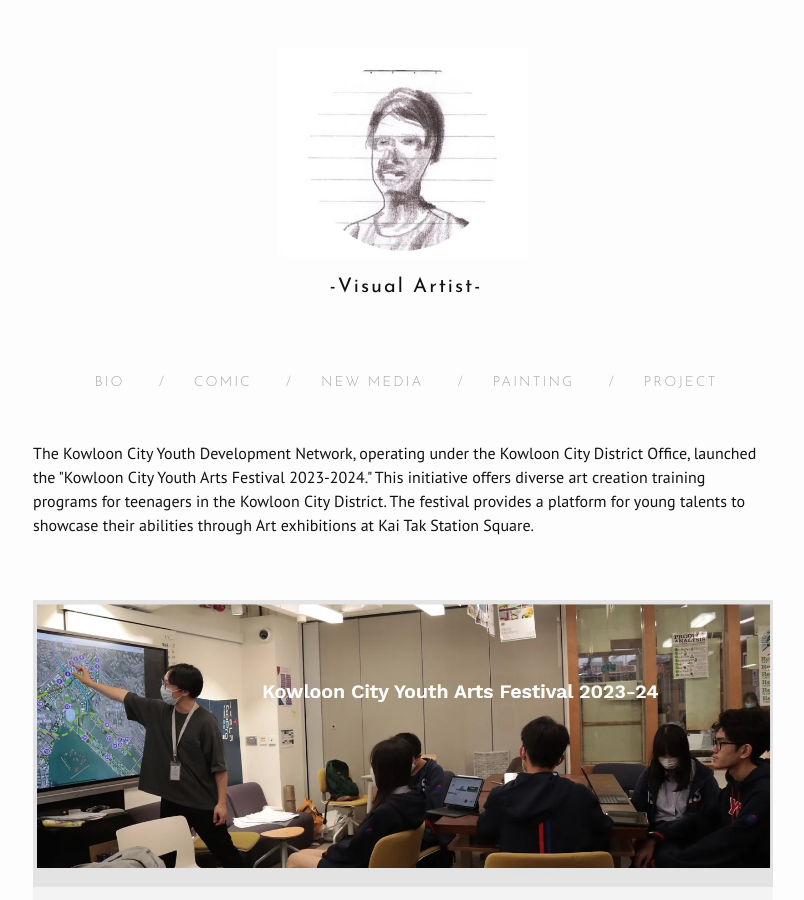
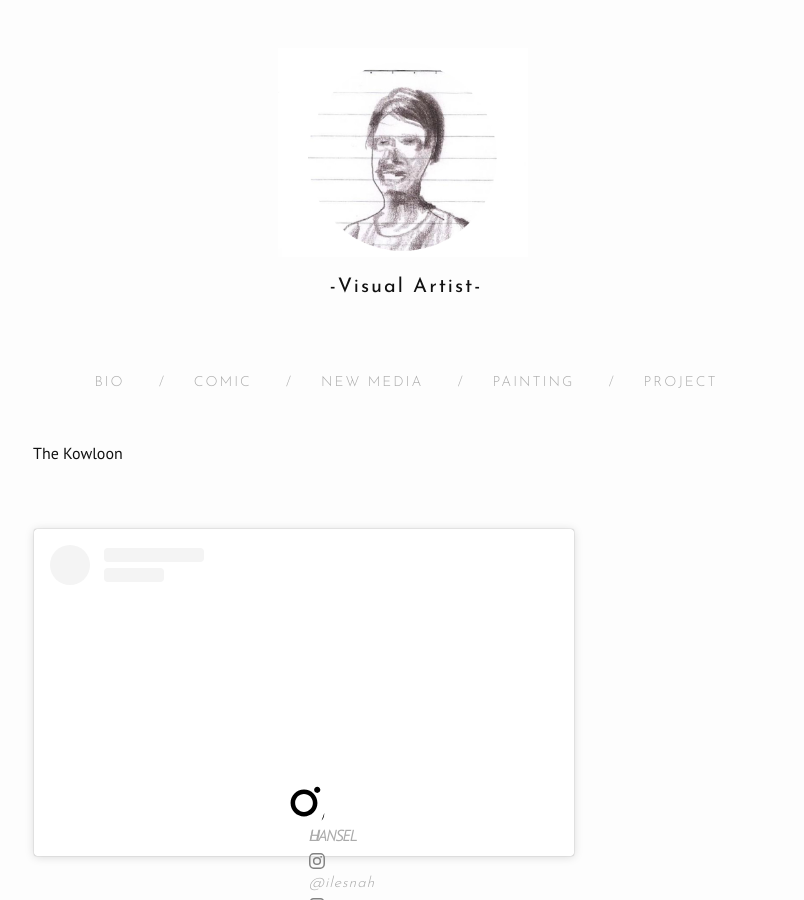
Before and after one commit to Hanseli/hanseli.github.io, a Jekyll site: the page built from kirin/index.html, in a window 1280 px wide and 900 px high. Shown: the whole window, without its empty margins (237-1041 px from the left). Built offline with Jekyll 4.4.1, drawn with Linux system fonts in a browser that asks for light colours; nearby versions of some CDN libraries.

Commit message:
Update index.html

```diff
--- a/kirin/index.html
+++ b/kirin/index.html
@@ -1,21 +1,28 @@
 ---
 layout: default
 ---
-
 <br>
 <br>
-
 <p>
-    The Kowloon City Youth Development Network, operating under the Kowloon City District Office, launched the "Kowloon City Youth Arts Festival 2023-2024." This initiative offers diverse art creation training programs for teenagers in the Kowloon City District. The festival provides a platform for young talents to showcase their abilities through Art exhibitions at Kai Tak Station Square.
+    The Kowloon
 </p>
 <br>
 <br>
 
-<img src="/assets/img/kcyaf/001.jpg">
-<img src="/assets/img/kcyaf/002.jpg">
-<img src="/assets/img/kcyaf/003.jpg">
-<img src="/assets/img/kcyaf/004.jpg">
-<img src="/assets/img/kcyaf/005.jpg">
-
-<br>
-<br>
+<blockquote class="instagram-media" data-instgrm-captioned data-instgrm-permalink="https://www.instagram.com/p/DFZFcC9P1Ja/?utm_source=ig_embed&amp;utm_campaign=loading" data-instgrm-version="14" style=" background:#FFF; border:0; border-radius:3px; box-shadow:0 0 1px 0 rgba(0,0,0,0.5),0 1px 10px 0 rgba(0,0,0,0.15); margin: 1px; max-width:540px; min-width:326px; padding:0; width:99.375%; width:-webkit-calc(100% - 2px); width:calc(100% - 2px);">
+    <div style="padding:16px;">
+        <a href="https://www.instagram.com/p/DFZFcC9P1Ja/?utm_source=ig_embed&amp;utm_campaign=loading" style=" background:#FFFFFF; line-height:0; padding:0 0; text-align:center; text-decoration:none; width:100%;" target="_blank">
+            <div style=" display: flex; flex-direction: row; align-items: center;">
+                <div style="background-color: #F4F4F4; border-radius: 50%; flex-grow: 0; height: 40px; margin-right: 14px; width: 40px;"></div>
+                <div style="display: flex; flex-direction: column; flex-grow: 1; justify-content: center;">
+                    <div style=" background-color: #F4F4F4; border-radius: 4px; flex-grow: 0; height: 14px; margin-bottom: 6px; width: 100px;"></div>
+                    <div style=" background-color: #F4F4F4; border-radius: 4px; flex-grow: 0; height: 14px; width: 60px;"></div>
+                </div>
+            </div>
+            <div style="padding: 19% 0;"></div>
+            <div style="display:block; height:50px; margin:0 auto 12px; width:50px;">
+                <svg width="50px" height="50px" viewBox="0 0 60 60" version="1.1" xmlns="https://www.w3.org/2000/svg" xmlns:xlink="https://www.w3.org/1999/xlink">
+                    <g stroke="none" stroke-width="1" fill="none" fill-rule="evenodd">
+                        <g transform="translate(-511.000000, -20.000000)" fill="#000000">
+                            <g>
+                                <path d="M556.869,30.41 C554.814,30.41 553.148,32.076 553.148,34.131 C553.148,36.186 554.814,37.852 556.869,37.852 C558.924,37.852 560.59,36.186 560.59,34.131 C560.59,32.076 558.924,30.41 556.869,30.41 M541,60.657 C535.114,60.657 530.342,55.887 530.342,50 C530.342,44.114 535.114,39.342 541,39.342 C546.887,39.342 551.658,44.114 551.658,50 C551.658,55.887 546.887,60.657 541,60.657 M541,33.886 C532.1,33.886 524.886,41.1 524.886,50 C524.886,58.899 532.1,66.113 541,66.113 C549.9,66.113 557.115,58.899 557.115,50 C557.115,41.1 549.9,33.886 541,33.886 M565.378,62.101 C565.244,65.022 564.756,66.606 564.346,67.663 C563.803,69.06 563.154,70.057 562.106,71.106 C561.058,72.155 560.06,72
```
